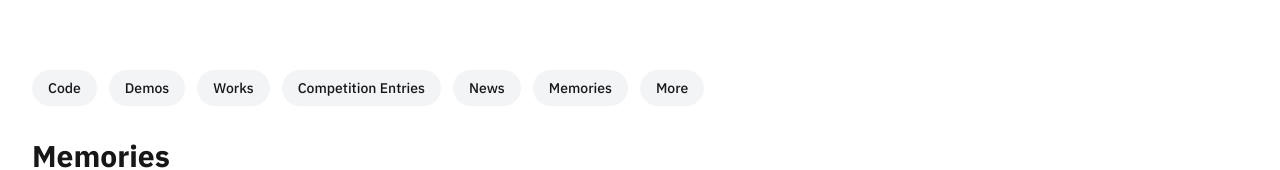
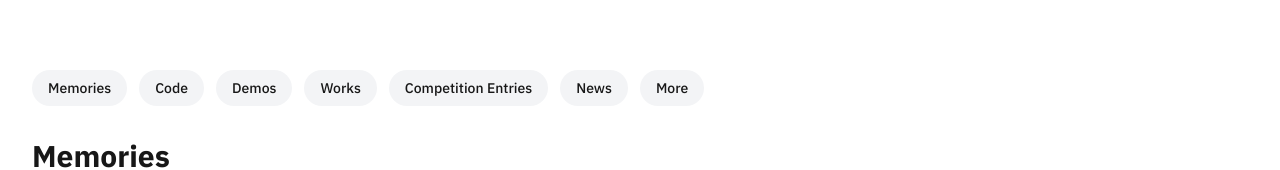
Before and after one commit to DocRace/nextlab-web, a Next.js app: page /gallery in a window 1280 px wide. Shown: the part 234-404 px from the top of the page. Built offline with nearby package versions, Linux system fonts and the light colour scheme.

Commit message:
Move Memories tab to first position in Gallery page
- Reorder tabs array to put Memories first
- Maintain consistency between tab order and section order

```diff
--- a/src/app/gallery/page.tsx
+++ b/src/app/gallery/page.tsx
@@ -4,7 +4,7 @@ import MemoryImage from "@/components/MemoryImage";
 import GalleryImage from "@/components/GalleryImage";
 import { competitions } from "@/data/competitions";
 
-const tabs = ["Code", "Demos", "Works", "Competition Entries", "News", "Memories", "More"] as const;
+const tabs = ["Memories", "Code", "Demos", "Works", "Competition Entries", "News", "More"] as const;
 
 // Code data from CSV
 const codeData = [
```
